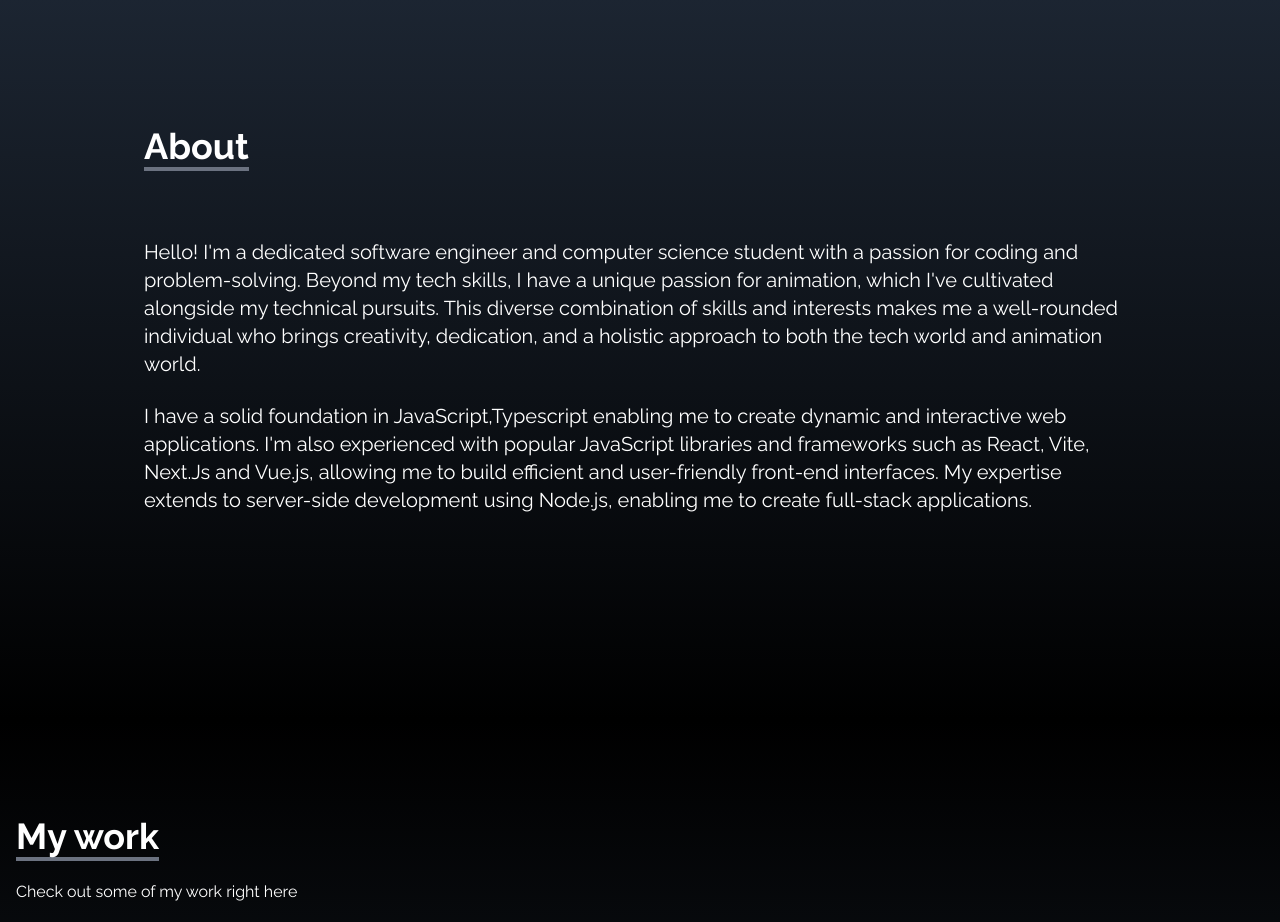
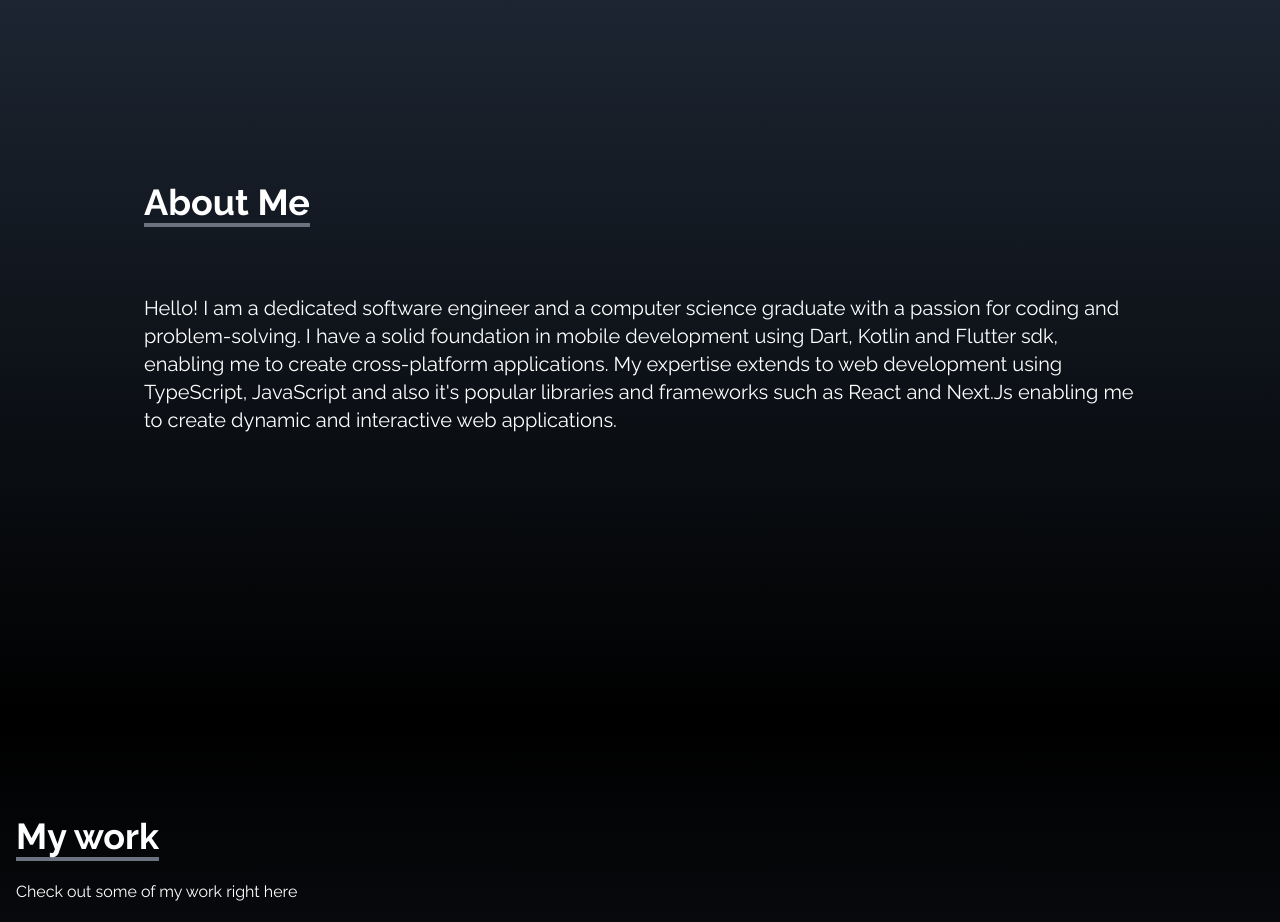
Before and after one commit to a1bx/Portfolio, a React (Create React App) app: page /main in a window 1280 px wide. Shown: the part 880-1802 px from the top of the page. Built offline with nearby package versions, Linux system fonts and the light colour scheme.

Commit message:
Update About.jsx

```diff
--- a/src/components/About.jsx
+++ b/src/components/About.jsx
@@ -9,23 +9,23 @@ const About = () => {
       <div className="max-w-screen-lg p-4 mx-auto flex flex-col justify-center w-full h-full">
         <div className="pb-8">
           <p className="text-4xl font-bold inline border-b-4 border-gray-500">
-            About
+            About Me
           </p>
         </div>
         <p className="text-xl mt-10">
-        Hello! I'm a dedicated software engineer and computer science student with a passion for coding and problem-solving.
-        Beyond my tech skills, I have a unique passion for animation, which I've cultivated alongside my technical pursuits.
-        This diverse combination of skills and interests makes me a well-rounded individual who brings creativity,
-        dedication, and a holistic approach to both the tech world and animation world.
+        Hello! I am a dedicated software engineer and a computer science graduate with a passion for coding and problem-solving.
+        I have a solid foundation in mobile development using Dart, Kotlin and Flutter sdk, enabling me to create cross-platform applications.
+        My expertise extends to web development using TypeScript, JavaScript and also it's popular libraries and frameworks such as React and Next.Js
+        enabling me to create dynamic and interactive web applications.
         </p>
 
         <br />
 
-        <p className="text-xl">
+{/*         <p className="text-xl">
         I have a solid foundation in JavaScript,Typescript enabling me to create dynamic and interactive web applications.
         I'm also experienced with popular JavaScript libraries and frameworks such as React, Vite, Next.Js and Vue.js, allowing me to build efficient and user-friendly front-end interfaces.
         My expertise extends to server-side development using Node.js, enabling me to create full-stack applications.
-        </p>
+        </p> */}
       </div>
     </div>
   );
```
